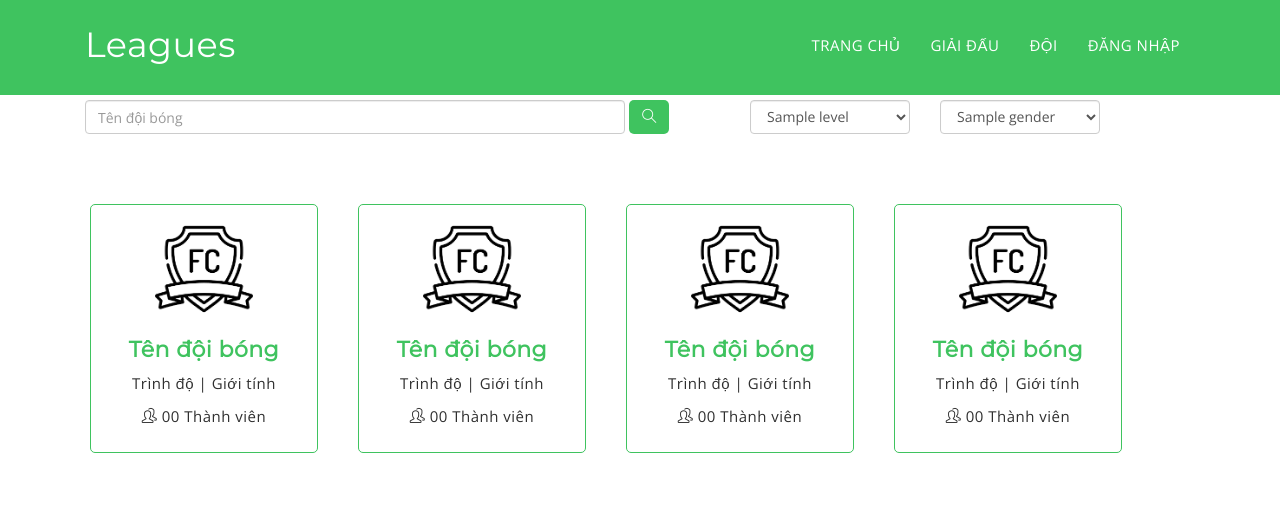
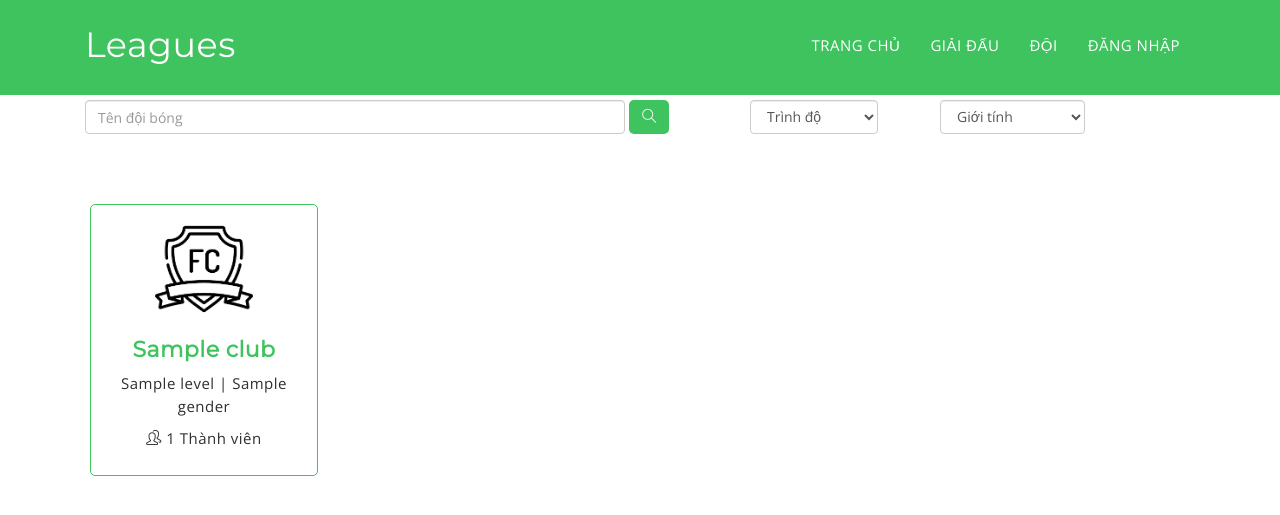
Before and after one commit to hoangduy2910/QLGVDBDQG, a Flask app: page /doi in a window 1280 px wide. Shown: the top 515 px of the page. Run offline with Flask 2, Linux system fonts and the light colour scheme; tables that the repository leaves empty hold one stand-in row (values such as "Sample post"); some libraries are stand-ins or nearby versions.

Commit message:
Cập nhật trang đội bóng

```diff
--- a/app/dao.py
+++ b/app/dao.py
@@ -114,6 +114,34 @@ def read_league(keyword="", city_id=0):
     return leagues.all()
 
 
+# CLUB
+def create_club(name, phone, address, image, gender_id, level_id, user_id):
+    club = Club(name=name, phone=phone, address=address, image=image,
+                gender_id=gender_id, level_id=level_id, user_id=user_id)
+
+    db.session.add(club)
+    db.session.commit()
+
+
+def read_clubs_by_user_id(user_id):
+    return User.query.get(user_id).clubs
+
+
+def read_club(keyword="", level_id=0, gender_id=0):
+    clubs = Club.query
+
+    if keyword:
+        clubs = clubs.filter(Club.name.contains(keyword))
+
+    if level_id:
+        clubs = clubs.filter(Club.level_id == level_id)
+
+    if gender_id:
+        clubs = clubs.filter(Club.gender_id == gender_id)
+
+    return clubs.all()
+
+
 # CITY
 def read_city():
     return City.query.all()
--- a/app/main.py
+++ b/app/main.py
@@ -43,14 +43,21 @@ def league():
     leagues = dao.read_league(keyword=keyword, city_id=city_id)
 
     return render_template("leagues.html", cities=cities, leagues=leagues,
-                           keyword=keyword, city_id=city_id, date_now=date_now)
+                           keyword=keyword, city_id=int(city_id), date_now=date_now)
 
 
 @app.route("/doi")
 def club():
     levels = dao.read_level()
     genders = dao.read_gender()
-    return render_template("clubs.html", levels=levels, genders=genders)
+
+    keyword = request.args["keyword"] if request.args.get("keyword") else ""
+    level_id = request.args["level_id"] if request.args.get("level_id") else 0
+    gender_id = request.args["gender_id"] if request.args.get("gender_id") else 0
+    clubs = dao.read_club(keyword=keyword, level_id=int(level_id), gender_id=int(gender_id))
+
+    return render_template("clubs.html", clubs=clubs, levels=levels, genders=genders,
+                           level_id=level_id, gender_id=gender_id, keyword=keyword)
 
 
 @app.route("/dang-nhap", methods=["get", "post"])
@@ -134,20 +141,42 @@ def profile(user_id):
 @login_required
 def my_league():
     leagues = dao.read_leagues_by_user_id(current_user.id)
-    return render_template('my-league.html', leagues=leagues)
+    return render_template('my-league.html', leagues=leagues, date_now=datetime.now())
 
 
 @app.route("/quan-ly-doi-bong")
 @login_required
 def my_club():
-    return render_template('my-club.html')
+    clubs = dao.read_clubs_by_user_id(current_user.id)
+    genders = dao.read_gender()
+    levels = dao.read_level()
+    return render_template('my-club.html', clubs=clubs, genders=genders, levels=levels)
 
 
-@app.route("/tao-doi")
+@app.route("/tao-doi", methods=["get", "post"])
 @login_required
 def create_club():
     levels = dao.read_level()
     genders = dao.read_gender()
+
+    if request.method == "POST":
+        name = request.form.get("name")
+        phone = request.form.get("phone")
+        address = request.form.get("address")
+        image = ""
+        gender_id = request.form.get("gender_id")
+        level_id = request.form.get("level_id")
+        user_id = current_user.id
+
+        dao.create_club(name=name, phone=phone, address=address, image=image,
+                        gender_id=gender_id, level_id=level_id, user_id=user_id)
+
+        next_page = request.args.get('next')
+        if next_page:
+            redirect(next_page)
+
+        return redirect(url_for('club_detail'))
+
     return render_template("create-club.html", levels=levels, genders=genders)
 
 
@@ -203,7 +232,7 @@ def player_detail():
     return render_template('player-detail.html')
 
 
-@app.route("/dang-ky-thi-dau/<int:league_id>")
+@app.route("/dang-ky-thi-dau/<int:league_id>", methods=["get", "post"])
 def register_league(league_id):
     cities = dao.read_city()
     league = dao.read_league_by_id(league_id)
--- a/app/static/style.css
+++ b/app/static/style.css
@@ -1436,13 +1436,19 @@ button:focus {
     font-weight: 700;
 }
 
-.mu-register-league-form button {
+.mu-register-league-btn {
     display: block;
     margin: 0 auto;
     padding: 10px;
     background-color: #3fc35f;
     color: #fff;
     border-radius: 5px;
+}
+
+.mu-register-league-btn a {
+    color: #fff;
+    text-decoration: none;
+    display: block;
 }
 
 
--- a/app/templates/clubs.html
+++ b/app/templates/clubs.html
@@ -17,31 +17,41 @@
         <div class="row">
             <div class="col-md-12">
                 <div class="mu-search-club-area">
-                    <div class="col-md-7">
                     <nav class="mu-search-club-navbar">
                         <form class="form-inline mu-search-club-form">
-                                <input class="form-control" type="search" placeholder="Tên đội bóng" />
+                            <div class="col-md-7">
+                                <input class="form-control" type="search" placeholder="Tên đội bóng"
+                                       name="keyword" value="{{ keyword }}" />
                                 <button class="btn mu-search-club-btn" type="submit">
                                     <i class="icon-magnifier"></i>
                                 </button>
-                            </form>
-                        </nav>
                             </div>
                             <div class="col-md-2">
-                        <select class="form-control">
+                                <select class="form-control" name="level_id">
+                                    <option value="0">Trình độ</option>
                                     {% for level in levels %}
-                            if level_id == level.id
+                                        {% if level_id|int == level.id|int %}
+                                        <option value="{{ level.id }}" selected>{{ level.name }}</option>
+                                        {% else %}
                                         <option value="{{ level.id }}">{{ level.name }}</option>
+                                        {% endif %}
                                     {% endfor %}
                                 </select>
                             </div>
                             <div class="col-md-2">
-                        <select class="form-control">
+                                <select class="form-control" name="gender_id">
+                                    <option value="0">Giới tính</option>
                                     {% for gender in genders %}
+                                        {% if gender_id|int == gender.id|int %}
+                                        <option value="{{ gender.id }}" selected>{{ gender.name }}</option>
+                                        {% else %}
                                         <option value="{{ gender.id }}">{{ gender.name }}</option>
+                                        {% endif %}
                                     {% endfor %}
                                 </select>
                             </div>
+                        </form>
+                    </nav>
                 </div>
             </div>
         </div>
@@ -49,50 +59,27 @@
             <div class="col-md-12">
                 <div class="mu-clubs-area">
                     <div class="mu-clubs-group-card">
+                        {% for c in clubs %}
                         <a href="{{ url_for('club_detail') }}" class="mu-clubs-card">
                             <img src="{{ url_for('static', filename='images/default_football_club.png') }}" />
                             <div class="mu-clubs-card-body">
-                                <h4 class="text-center">Tên đội bóng</h4>
+                                <h4 class="text-center">{{ c.name }}</h4>
                                 <p class="text-center">
-                                    Trình độ | Giới tính
+                                    {% for level in levels %}
+                                        {% if c.level_id == level.id %}
+                                        <span>{{ level.name }}</span> |
+                                        {% endif %}
+                                    {% endfor %}
+                                    {% for gender in genders %}
+                                        {% if c.gender_id == gender.id %}
+                                        <span>{{ gender.name }}</span>
+                                        {% endif %}
+                                    {% endfor %}
                                 </p>
-                                <p class="text-center"><i class="icon-people"></i> 00 Thành viên</p>
+                                <p class="text-center"><i class="icon-people"></i> {{ c.players|length }} Thành viên</p>
                             </div>
                         </a>
-
-                        <a href="{{ url_for('club_detail') }}" class="mu-clubs-card">
-                            <img src="{{ url_for('static', filename='images/default_football_club.png') }}" />
-                            <div class="mu-clubs-card-body">
-                                <h4 class="text-center">Tên đội bóng</h4>
-                                <p class="text-center">
-                                    Trình độ | Giới tính
-                                </p>
-                                <p class="text-center"><i class="icon-people"></i> 00 Thành viên</p>
-                            </div>
-                        </a>
-
-                        <a href="{{ url_for('club_detail') }}" class="mu-clubs-card">
-                            <img src="{{ url_for('static', filename='images/default_football_club.png') }}" />
-                            <div class="mu-clubs-card-body">
-                                <h4 class="text-center">Tên đội bóng</h4>
-                                <p class="text-center">
-                                    Trình độ | Giới tính
-                                </p>
-                                <p class="text-center"><i class="icon-people"></i> 00 Thành viên</p>
-                            </div>
-                        </a>
-
-                        <a href="{{ url_for('club_detail') }}" class="mu-clubs-card">
-                            <img src="{{ url_for('static', filename='images/default_football_club.png') }}" />
-                            <div class="mu-clubs-card-body">
-                                <h4 class="text-center">Tên đội bóng</h4>
-                                <p class="text-center">
-                                    Trình độ | Giới tính
-                                </p>
-                                <p class="text-center"><i class="icon-people"></i> 00 Thành viên</p>
-                            </div>
-                        </a>
-
+                        {% endfor %}
                     </div>
                 </div>
             </div>
--- a/app/templates/leagues.html
+++ b/app/templates/leagues.html
@@ -20,8 +20,8 @@
                     <nav class="mu-search-leagues-navbar">
                         <form class="form-inline mu-search-leagues-form">
                             <div class="col-md-7">
-                                <input class="form-control" type="search"
-                                       placeholder="Tên giải đấu" name="keyword" value="{{ keyword }}" />
+                                <input class="form-control" type="search" placeholder="Tên giải đấu"
+                                       name="keyword" value="{{ keyword }}" />
                                 <button class="btn mu-search-leagues-btn" type="submit">
                                     <i class="icon-magnifier"></i>
                                 </button>
```
Also changed, not shown: app/models.py (+10 -5 lines), app/templates/create-club.html (+7 -7 lines), app/templates/my-club.html (+28 -50 lines), app/templates/my-league.html (+17 -3 lines), app/templates/register-league.html (+49 -4 lines). Lines whose indentation alone changed are shown as unchanged.
